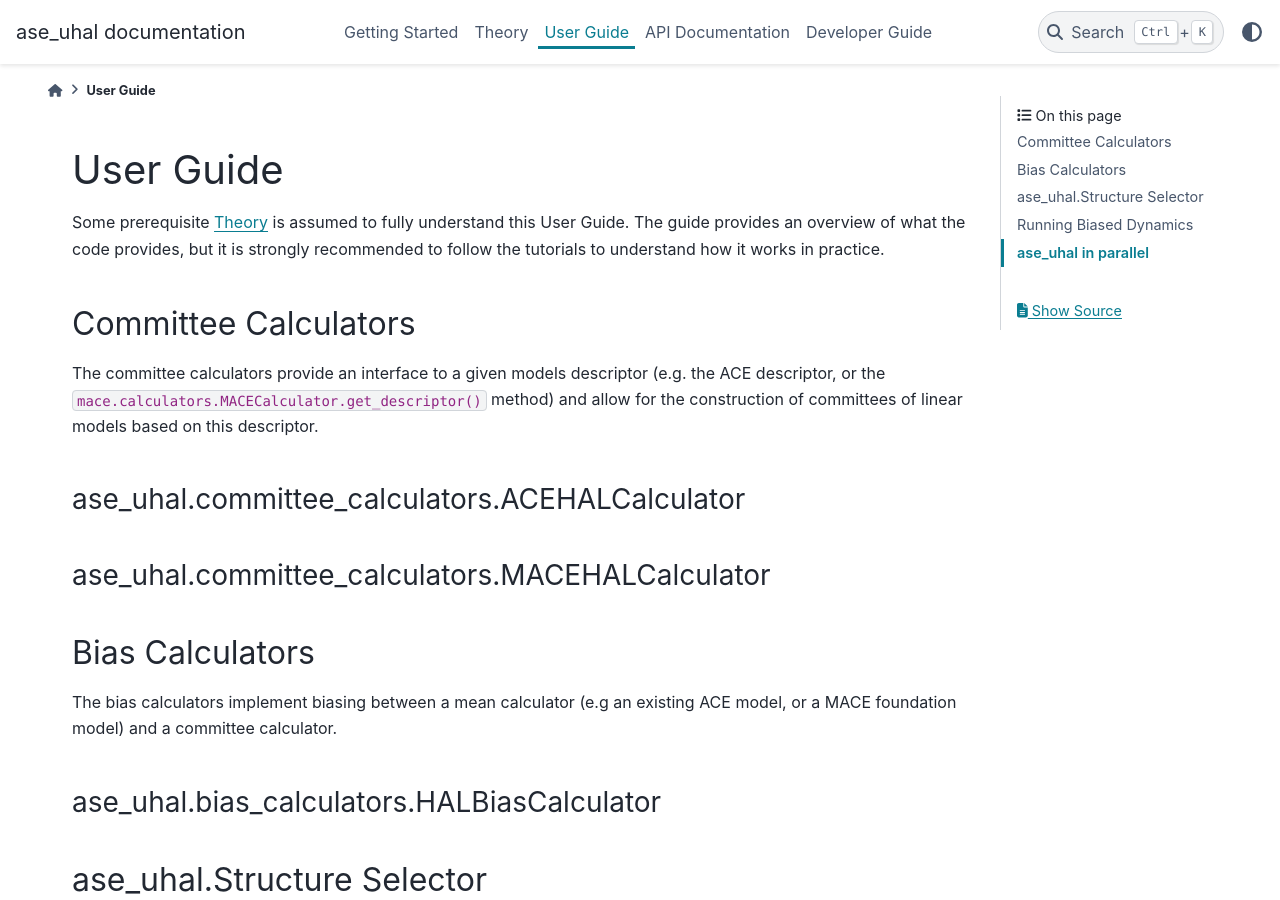
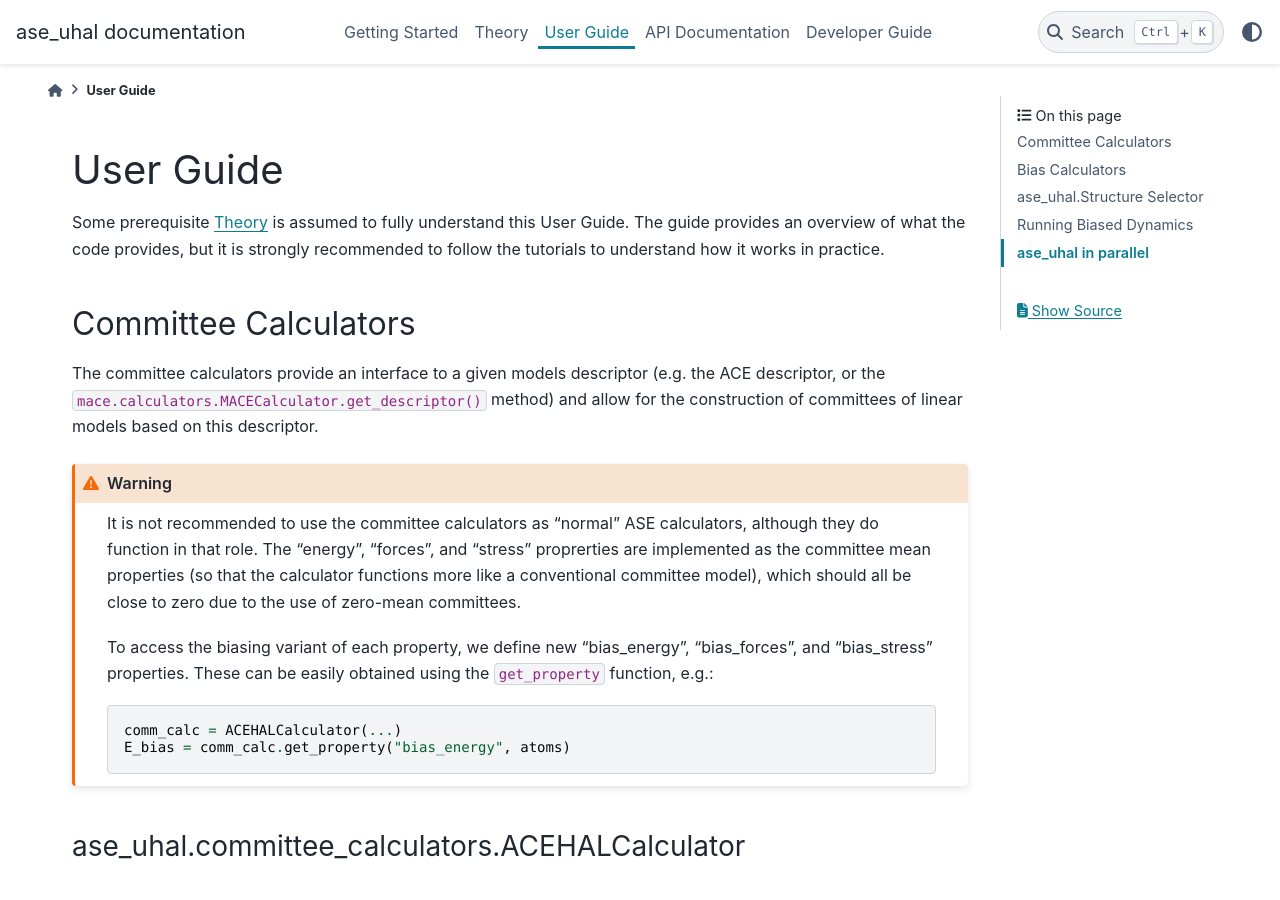
Before and after one commit to kermodegroup/ase_uhal, a Sphinx documentation site: the page built from docs/user_guide.rst, in a window 1280 px wide and 900 px high. Built offline with Sphinx 7.4.7 and the PyData theme 0.15.4, drawn with Linux system fonts in a browser that asks for light colours; the version number could not be read and is left out.

Commit message:
Docs update

```diff
--- a/docs/getting_started.rst
+++ b/docs/getting_started.rst
@@ -38,13 +38,13 @@ This can easily be achieved through the following:
 .. code-block:: bash
 
     pip install ase_uhal[ace]
-    python -c "import ase_uhal; ase_uhal.install_julia_deps()"
+    python -c "import ase_uhal; ase_uhal.install_ace_deps()"
 
 Customising the Julia Environment
 ++++++++++++++++++++++++++++++++++
 The ACE/Julia compatibility is provided using the `juliapkg <https://github.com/JuliaPy/PyJuliaPkg>`__ Python module. This will generally attempt to install the required packages
 as purely as possible (i.e. trying not to generate side effects in existing julia installs and projects), including installing the Julia Project.toml inside a Python
-virtual enviroment, if one exists and is activated when ``ase_uhal.install_julia_deps()`` is called.
+virtual enviroment, if one exists and is activated when ``ase_uhal.install_ace_deps()`` is called.
 
 By default, ``juliapkg`` will look for the ``julia`` exe in ``PATH``, and will use a blank Julia project regardless of whether ``JULIAPROJECT`` is set.
 We can however customise this using environment variables (taken from the ``juliapkg`` docs):
--- a/docs/user_guide.rst
+++ b/docs/user_guide.rst
@@ -8,6 +8,22 @@ Committee Calculators
 ---------------------
 The committee calculators provide an interface to a given models descriptor (e.g. the ACE descriptor, or the ``mace.calculators.MACECalculator.get_descriptor()`` method)
 and allow for the construction of committees of linear models based on this descriptor.
+
+
+.. warning::
+
+    It is not recommended to use the committee calculators as "normal" ASE calculators, although they do function in that role.
+    The "energy", "forces", and "stress" proprerties are implemented as the committee mean properties (so that the calculator functions more like
+    a conventional committee model), which should all be close to zero due to the use of zero-mean committees.
+
+    To access the biasing variant of each property, we define new "bias_energy", "bias_forces", and "bias_stress" properties. These can be easily obtained using
+    the ``get_property`` function, e.g.:
+
+    .. code:: python
+
+        comm_calc = ACEHALCalculator(...)
+        E_bias = comm_calc.get_property("bias_energy", atoms)
+
 
 ase_uhal.committee_calculators.ACEHALCalculator
 ++++++++++++++++++++++++++++++++++++++++++++++++
```
